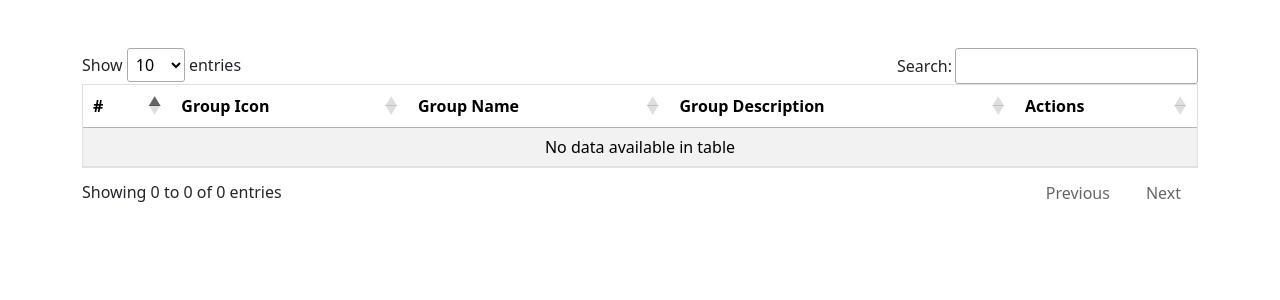
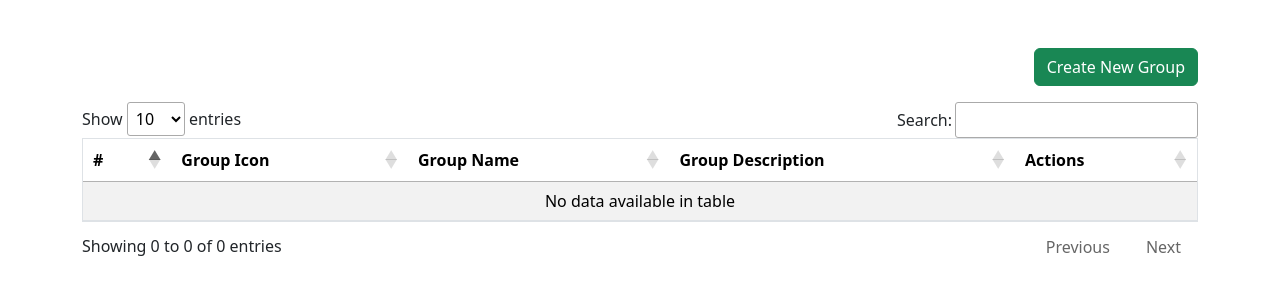
Before and after one commit to AhmedSamir99/Article_Project, a PHP site: page / in a window 1280 px wide. Shown: the top 300 px of the page. Run offline with PHP 8.4, Linux system fonts and the light colour scheme; data comes from the database, SQL or seed files in the repository; data that the repository does not hold is empty; some libraries are stand-ins or nearby versions.

Commit message:
edit style create button

```diff
--- a/views/Groups/all.php
+++ b/views/Groups/all.php
@@ -24,6 +24,9 @@ $groups = $_groups_sqlhandler->getRecords(array());
 <link rel="stylesheet" type="text/css" href="https://cdn.datatables.net/1.13.4/css/jquery.dataTables.css" />
 <body>
     <div class="container mt-5">
+        <div class="d-flex justify-content-end mb-3">
+            <a href="#"  class="btn btn-success" ><i class="fa fa-create"></i>Create New Group</a>
+        </div>
         <table id="usetTable" class="table table-striped border">
             <thead>
                 <th>#</th>
@@ -34,6 +37,7 @@ $groups = $_groups_sqlhandler->getRecords(array());
             </thead>
             <tbody>
                 <?php if(!empty($groups)) { ?>
+
                     <?php foreach($groups as $group) { ?>
                         <tr>
                             <td><?php echo $group['id']; ?></td>
@@ -41,7 +45,6 @@ $groups = $_groups_sqlhandler->getRecords(array());
                             <td><?php echo $group['name']; ?></td>
                             <td><?php echo $group['description']; ?></td>
                             <td>
-                                <a href="#"  class="btn btn-success" ><i class="fa fa-create"></i>Create</a>
                                 <a href="#"  class="btn btn-info" ><i class="fa fa-edit"></i>Edit </a>
                                 <a href="#" class="btn btn-danger" ><i class="fa fa-trash"></i>Delete</a>
                             </td>
```
